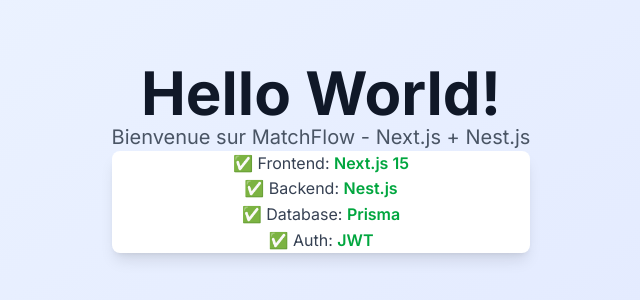
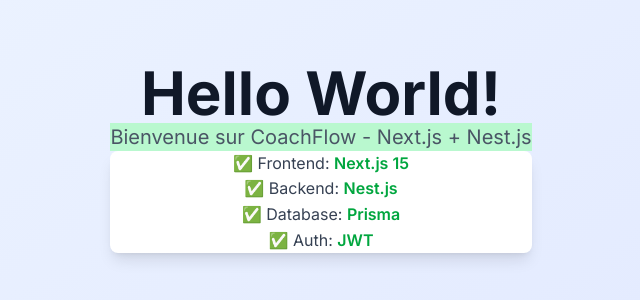
Before and after one commit to HugoAndre15/MatchFlow, a Next.js app in the folder front/: page / in a window 1280 px wide. Shown: the part 242-542 px from the top of the page, without its empty margins (319-959 px from the left). Built offline with nearby package versions, Linux system fonts and the light colour scheme.

Commit message:
create pages, tests

```diff
--- /dev/null
+++ b/front/src/app/login/page.tsx
@@ -0,0 +1 @@
+<h1>Salut, ici c'est le login</h1>
--- a/front/src/app/page.tsx
+++ b/front/src/app/page.tsx
@@ -5,8 +5,8 @@
         <h1 className="text-6xl font-bold text-gray-900 mb-4">
           Hello World!
         </h1>
-        <p className="text-xl text-gray-600 mb-8">
-          Bienvenue sur MatchFlow - Next.js + Nest.js
+        <p className="text-xl text-gray-600 mb-8 bg-green-200">
+          Bienvenue sur CoachFlow - Next.js + Nest.js
         </p>
         <div className="bg-white rounded-lg shadow-lg p-6 max-w-md mx-auto">
           <p className="text-gray-700">
--- /dev/null
+++ b/front/src/app/register/page.tsx
@@ -0,0 +1 @@
+<h1>Et ici c'est le register</h1>
```
